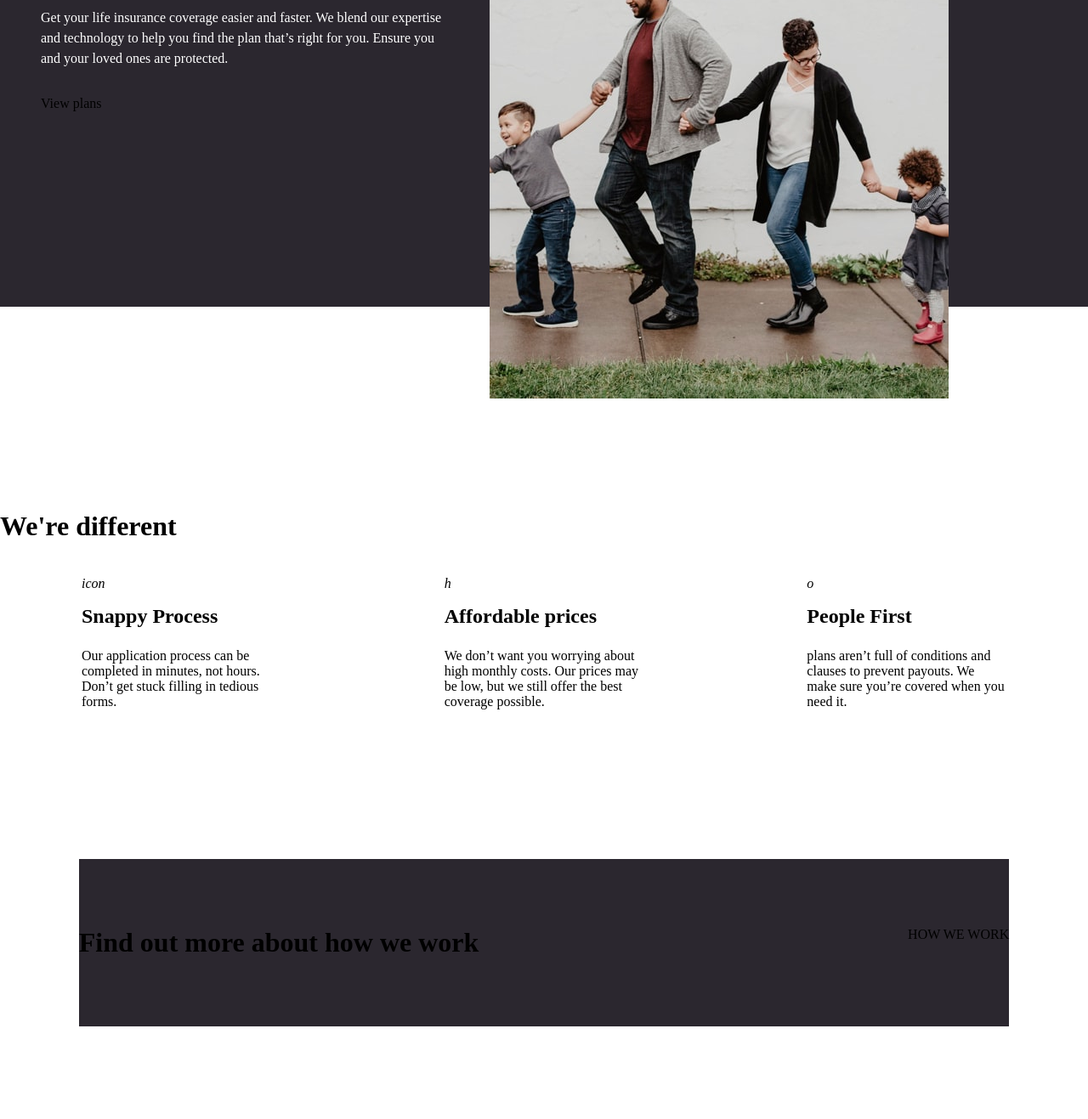
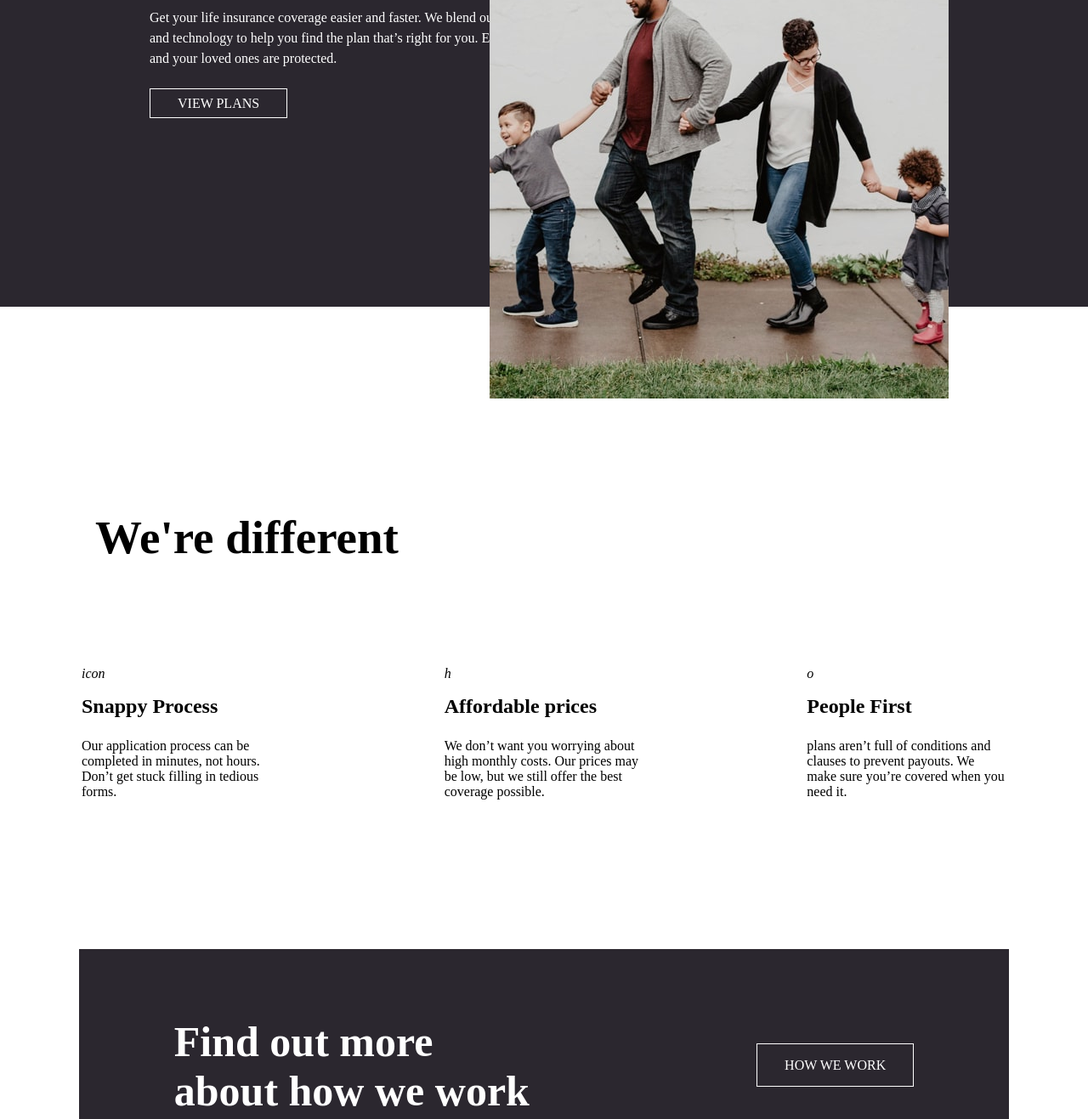
Before and after one commit to Tduncan14/insure, a plain HTML site: page index.html in a window 1280 px wide. Shown: the part 394-1711 px from the top of the page at 85% size. Drawn offline with Linux system fonts and the light colour scheme.

Commit message:
keep moving forward

```diff
--- a/index.html
+++ b/index.html
@@ -37,7 +37,7 @@
 
       <div class="line"></div>
 
-      <div class="left  positional">
+      <div class="  positional left">
         <h1>  Humanizing  <br /> your insurance.</h1>
 
         <p>
@@ -47,7 +47,9 @@
 
         </p>
 
-        <a> View plans</a>
+        <div>
+        <a> VIEW PLANS</a>
+      </div>
       </div>
 
 
@@ -61,7 +63,7 @@
       <div class="content">
         <div class="line"></div>
 
-        <h1> We're different</h1>
+        <h1 class="positionals"> We're different</h1>
 
 
         <div class="contentLi">
@@ -115,12 +117,12 @@
       <!-- end of content -->
 
       <div class="banner">
-        <div>
-        <h1>  Find out more about how we work</h1>
+        <div class="one">
+        <h1>  Find out more <br /> about how we work</h1>
       </div>
 
 
-      <div>
+      <div class="two">
         <a>HOW WE WORK</a>
       </div>
 
--- a/style.css
+++ b/style.css
@@ -54,6 +54,9 @@
     margin-top:10rem;
     display:flex;
     flex-direction: column;
+    margin-right: 7rem;
+    position: relative;
+    left:8rem;
 }
 
 
@@ -68,6 +71,12 @@
     color:white;
     line-height:1.5rem;
     margin-bottom:2rem;
+}
+
+.left a{
+    border:white solid 1px;
+    padding:.5rem 2rem;
+    color:white;
 }
 
 /* right side */
@@ -90,6 +99,12 @@
 }
 
 
+.positionals {
+    font-size:55px;
+    margin-left:7rem;
+    margin-bottom:5rem;
+
+}
 
 
 
@@ -134,6 +149,23 @@
 
 }
 
+.one{
+    padding-left: 7rem;
+    color: white;
+    font-size: 25px;
+}
+
+.two{
+    padding-right:7rem;
+    color:white;
+    margin-top:3rem;
+}
+
+.two a{
+    border:1px solid white;
+    padding:1rem 2rem;
+
+}
 /* this is the footer */
 
 .footer{
```
